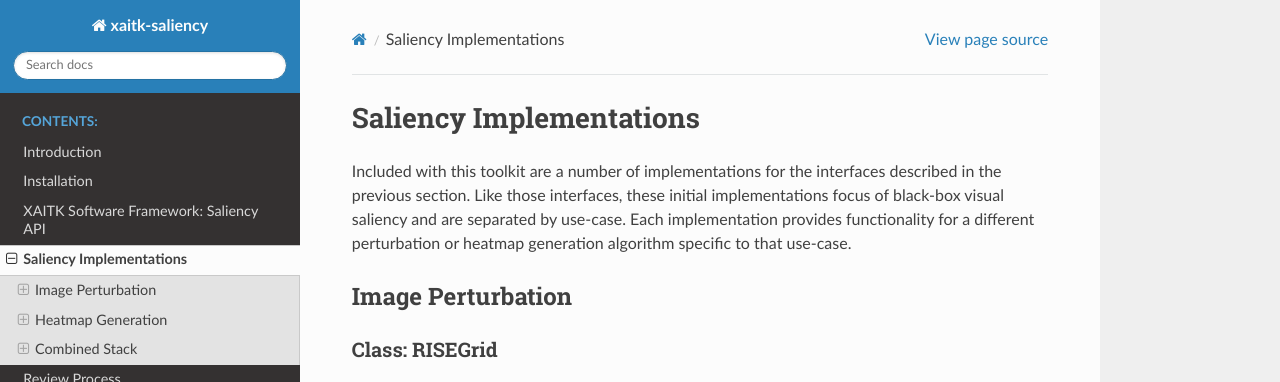
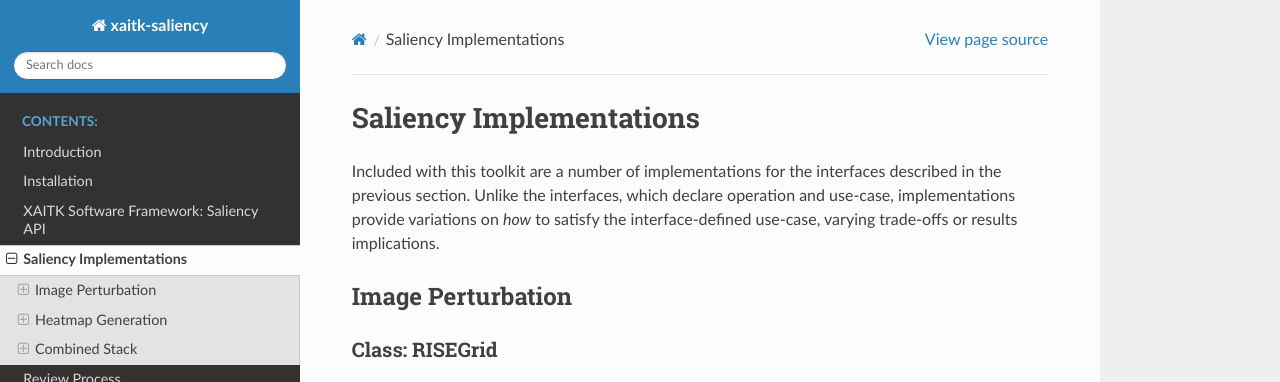
Before and after one commit to XAITK/xaitk-saliency, a Sphinx documentation site: the page built from docs/implementations.rst, in a window 1280 px wide and 900 px high, cut to the strip 0-382 px from the top of the window. Built offline with Sphinx 7.4.7 and the Read the Docs theme 2.0.0, drawn with Linux system fonts in a browser that asks for light colours; pages that are not in the unit, such as notebooks, are missing from menus.

Commit message:
Update implementation docs intro

```diff
--- a/docs/implementations.rst
+++ b/docs/implementations.rst
@@ -4,10 +4,9 @@
 
 Included with this toolkit are a number of implementations for the interfaces
 described in the previous section.
-Like those interfaces, these initial implementations focus of black-box visual
-saliency and are separated by use-case.
-Each implementation provides functionality for a different perturbation or
-heatmap generation algorithm specific to that use-case.
+Unlike the interfaces, which declare operation and use-case, implementations
+provide variations on *how* to satisfy the interface-defined use-case, varying
+trade-offs or results implications.
 
 -------------------
 Image Perturbation
```
